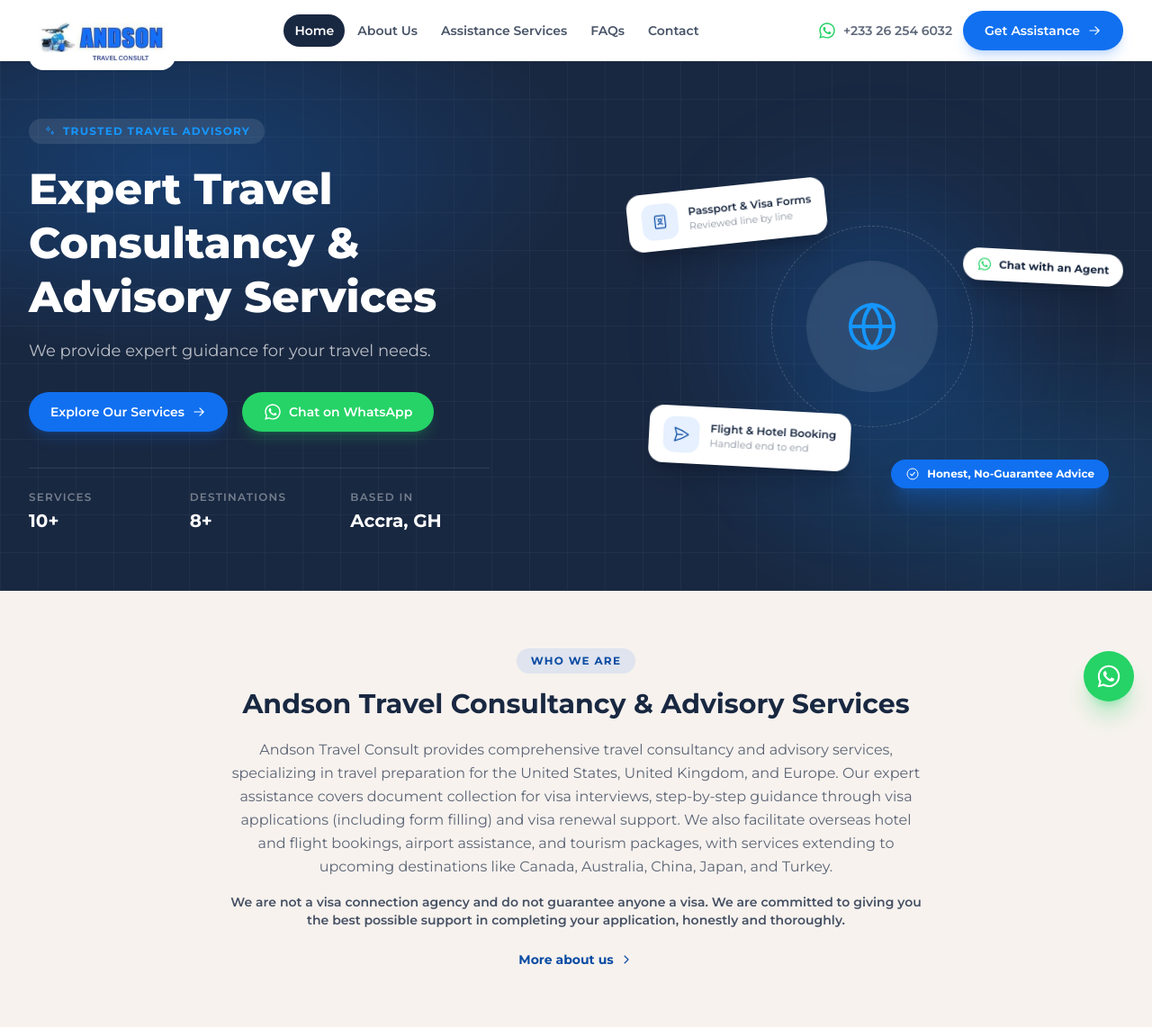
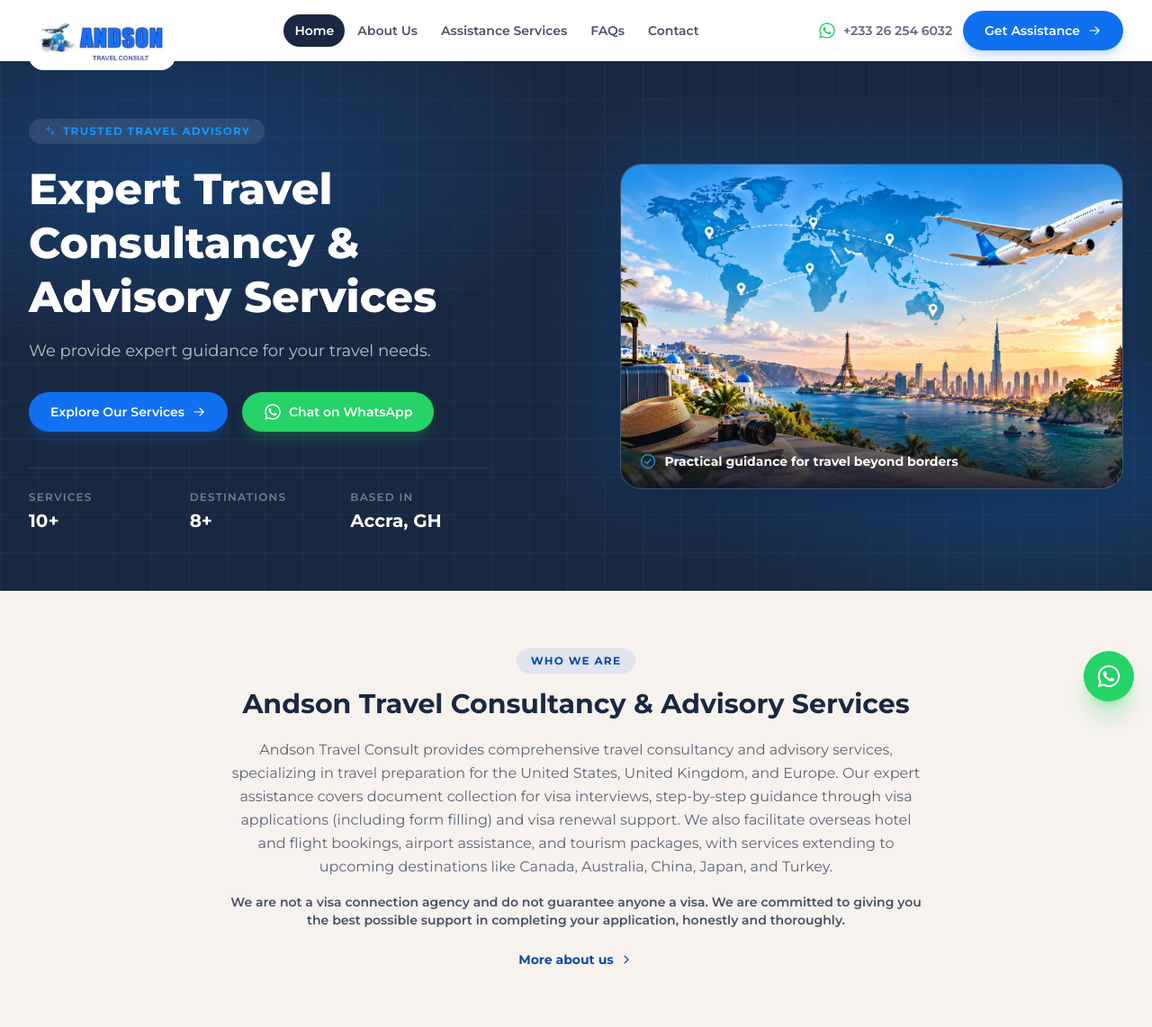
Before and after one commit to CalebPrince/andsontravel, a PHP site: page / in a window 1280 px wide. Shown: the top 1142 px of the page at 90% size. Run offline with PHP 8.4, Linux system fonts and the light colour scheme; some libraries are stand-ins or nearby versions.

Commit message:
Add homepage and About travel imagery

```diff
--- a/public/index.php
+++ b/public/index.php
@@ -80,45 +80,18 @@
       </dl>
     </div>
 
-    <!-- Hero graphic: floating, non-photographic cards -->
-    <div class="relative hidden h-[360px] lg:block" aria-hidden="true">
-      <div class="absolute left-1/2 top-1/2 h-72 w-72 -translate-x-1/2 -translate-y-1/2 rounded-full bg-brand-500/20 blur-3xl"></div>
-
-      <div class="absolute left-1/2 top-1/2 flex h-56 w-56 -translate-x-1/2 -translate-y-1/2 items-center justify-center rounded-full border border-dashed border-white/20">
-        <div class="flex h-36 w-36 items-center justify-center rounded-full bg-white/10 text-brand-400 ring-1 ring-white/10 backdrop-blur">
-          <?= icon('globe', 'h-16 w-16') ?>
+    <div class="relative mx-auto w-full max-w-xl lg:max-w-none">
+      <div class="absolute -inset-4 rounded-[2rem] bg-brand-500/20 blur-2xl" aria-hidden="true"></div>
+      <figure class="relative overflow-hidden rounded-3xl border border-white/15 bg-navy-800 shadow-2xl shadow-navy-950/40">
+        <img src="/assets/images/hero-world-travel.jpg"
+             alt="Air travel routes connecting destinations around the world"
+             width="1672" height="941" fetchpriority="high"
+             class="h-64 w-full object-cover sm:h-80 lg:h-[360px]">
+        <div class="absolute inset-x-0 bottom-0 flex items-center gap-2 bg-gradient-to-t from-navy-950/90 via-navy-950/55 to-transparent px-5 pb-5 pt-16 text-white">
+          <?= icon('check-circle', 'h-5 w-5 shrink-0 text-brand-400') ?>
+          <span class="text-xs font-bold sm:text-sm">Practical guidance for travel beyond borders</span>
         </div>
-      </div>
-
-      <div class="absolute left-2 top-6 flex items-center gap-3 rounded-2xl bg-white px-4 py-3 shadow-xl shadow-navy-950/30 -rotate-6">
-        <div class="flex h-10 w-10 items-center justify-center rounded-xl bg-brand-600/10 text-brand-700">
-          <?= icon('passport', 'h-5 w-5') ?>
-        </div>
-        <div>
-          <p class="text-xs font-semibold text-navy-900">Passport &amp; Visa Forms</p>
-          <p class="text-[11px] text-navy-900/50">Reviewed line by line</p>
-        </div>
-      </div>
-
-      <div class="absolute right-0 top-24 flex items-center gap-2 rounded-full bg-white px-4 py-2.5 shadow-xl shadow-navy-950/30 rotate-3">
-        <?= icon('whatsapp', 'h-4 w-4 text-whatsapp-500') ?>
-        <span class="text-xs font-bold text-navy-900">Chat with an Agent</span>
-      </div>
-
-      <div class="absolute bottom-6 left-8 flex items-center gap-3 rounded-2xl bg-white px-4 py-3 shadow-xl shadow-navy-950/30 rotate-3">
-        <div class="flex h-10 w-10 items-center justify-center rounded-xl bg-brand-600/10 text-brand-700">
-          <?= icon('plane', 'h-5 w-5') ?>
-        </div>
-        <div>
-          <p class="text-xs font-semibold text-navy-900">Flight &amp; Hotel Booking</p>
-          <p class="text-[11px] text-navy-900/50">Handled end to end</p>
-        </div>
-      </div>
-
-      <div class="absolute bottom-0 right-4 flex items-center gap-2 rounded-full bg-brand-600 px-4 py-2 shadow-xl shadow-brand-600/30">
-        <?= icon('check-circle', 'h-4 w-4 text-white') ?>
-        <span class="text-xs font-bold text-white">Honest, No-Guarantee Advice</span>
-      </div>
+      </figure>
     </div>
   </div>
 </section>
```
Also changed, not shown: public/about.php (+8 -0 lines), README.md, public/assets/css/app.css, public/assets/images/about-travel-documents.jpg (added), public/assets/images/hero-world-travel.jpg (added).
